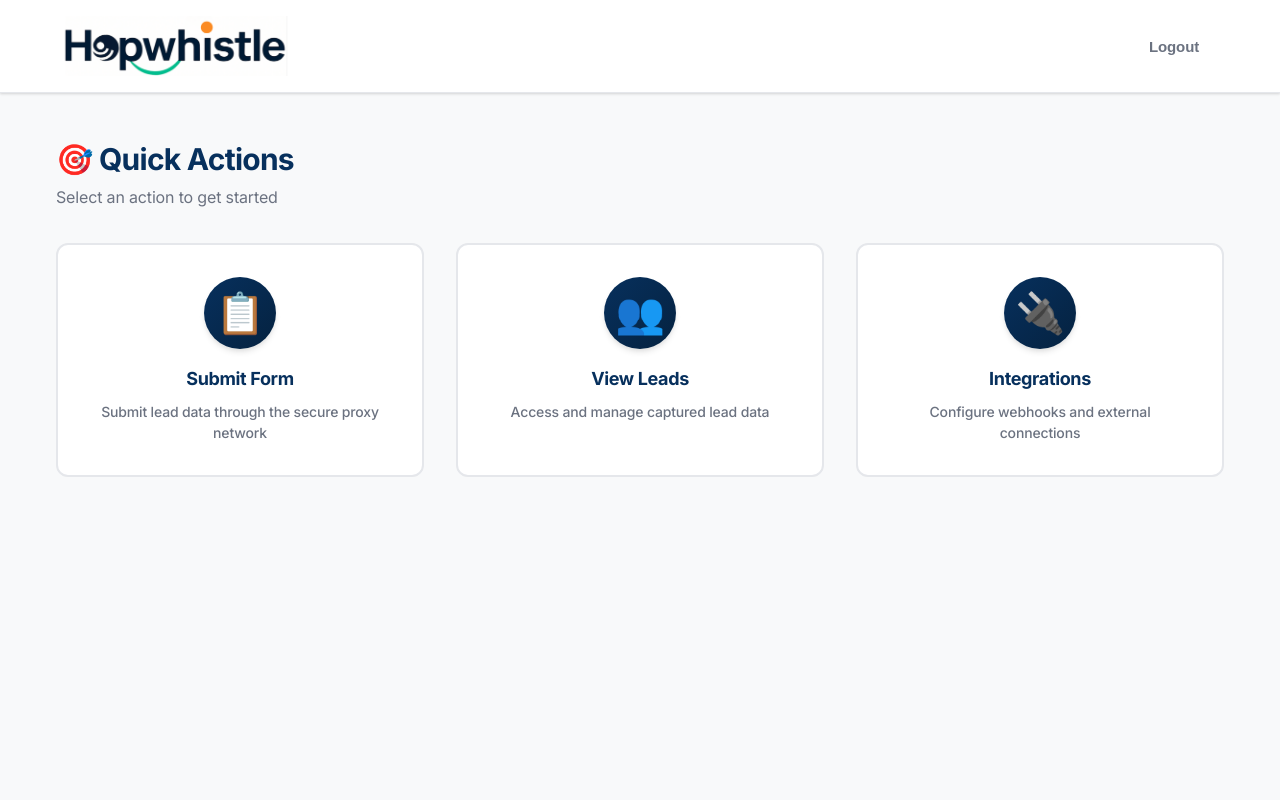
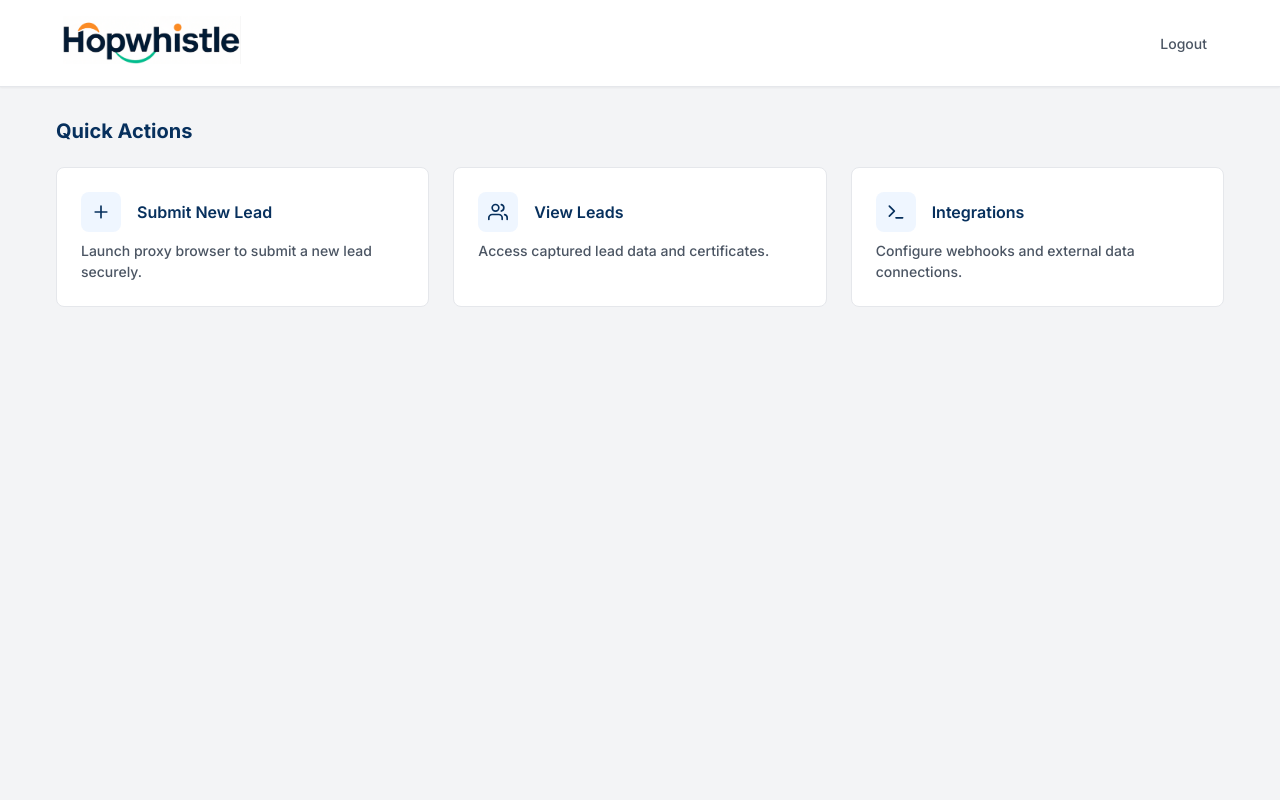
Before and after one commit to bbarnes4318/medicare-arron, a Flask app: page /dashboard in a window 1280 px wide. Run offline with Flask 3, Linux system fonts and the light colour scheme; the visitor is signed in with stand-in values (Sample User, id 1); some libraries are stand-ins or nearby versions.

Commit message:
Redesign UI: New color scheme, professional dashboard, compact leads view, and clean integrations page

```diff
--- a/static/css/modern.css
+++ b/static/css/modern.css
@@ -1,146 +1,74 @@
-/* Hopwhistle Design System - Premium SaaS UI */
+/* Hopwhistle Design System - Professional SaaS UI */
 @import url("https://fonts.googleapis.com/css2?family=Inter:wght@300;400;500;600;700&display=swap");
 
 :root {
-  /* Hopwhistle Brand Colors - From Logo */
-  --primary-orange: #FF6B35; /* Primary Brand Orange */
-  --primary-orange-dark: #E55A2B; /* Darker Orange for hover */
-  --primary-blue: #07305d; /* Primary Brand Blue from logo */
-  --primary-blue-dark: #052240; /* Darker Blue for hover */
-  --accent-teal: #00A8A8; /* Accent Teal/Turquoise */
-  --accent-teal-dark: #008F8F; /* Darker Teal for hover */
+  /* Brand Colors */
+  --primary-navy: #07305d;      /* Brand Base - Headers, Nav */
+  --primary-orange: #fb8b24;    /* Action - Buttons, Links */
+  --primary-orange-dark: #e07a1e;
+  --accent-teal: #1fc092;       /* Success, Highlights */
 
-  /* Background Colors */
-  --bg-white: #FFFFFF; /* Main background */
-  --bg-page: #F8F9FA; /* Page background */
+  /* Neutral Colors */
+  --bg-white: #FFFFFF;
+  --bg-page: #F3F4F6;           /* Slightly darker grey for better contrast */
+  --text-primary: #111827;      /* Nearly black */
+  --text-secondary: #4B5563;    /* Dark grey */
+  --text-muted: #9CA3AF;
+  --border-color: #E5E7EB;
 
-  /* UI Component Colors */
-  --border: #E5E7EB; /* Borders and dividers */
-  --border-light: #F0F1F3; /* Lighter borders */
-  --border-focus: #FF6B35; /* Focus state - orange */
+  /* Spacing */
+  --spacing-xs: 0.25rem;
+  --spacing-sm: 0.5rem;
+  --spacing-md: 1rem;
+  --spacing-lg: 1.5rem;
+  --spacing-xl: 2rem;
 
-  /* Text Colors */
-  --text-primary: #1F2937; /* Body text */
-  --text-secondary: #6B7280; /* Muted/secondary text */
-  --text-disabled: #9CA3AF; /* Disabled state */
-  --text-white: #FFFFFF; /* White text */
-
-  /* System State Colors */
-  --success: #10B981;
-  --success-bg: #ECFDF5;
-  --success-border: #A7F3D0;
-
-  --warning: #F59E0B;
-  --warning-bg: #FEF3C7;
-  --warning-border: #FCD34D;
-
-  --error: #EF4444;
-  --error-bg: #FEE2E2;
-  --error-border: #FECACA;
-
-  --info: #3B82F6;
-  --info-bg: #DBEAFE;
-  --info-border: #BFDBFE;
-
-  /* Spacing Scale - Professional Rhythm */
-  --spacing-xs: 0.25rem; /* 4px */
-  --spacing-sm: 0.5rem; /* 8px */
-  --spacing-md: 1rem; /* 16px */
-  --spacing-lg: 1.5rem; /* 24px */
-  --spacing-xl: 2rem; /* 32px */
-  --spacing-2xl: 2.5rem; /* 40px */
-  --spacing-3xl: 3rem; /* 48px */
-  --spacing-4xl: 4rem; /* 64px */
-
-  /* Shadows - Depth and Elevation */
-  --shadow-xs: 0 1px 2px 0 rgba(0, 0, 0, 0.05);
-  --shadow-sm: 0 1px 3px 0 rgba(0, 0, 0, 0.1), 0 1px 2px 0 rgba(0, 0, 0, 0.06);
+  /* Shadows */
+  --shadow-sm: 0 1px 2px 0 rgba(0, 0, 0, 0.05);
   --shadow-md: 0 4px 6px -1px rgba(0, 0, 0, 0.1), 0 2px 4px -1px rgba(0, 0, 0, 0.06);
   --shadow-lg: 0 10px 15px -3px rgba(0, 0, 0, 0.1), 0 4px 6px -2px rgba(0, 0, 0, 0.05);
-  --shadow-xl: 0 20px 25px -5px rgba(0, 0, 0, 0.1), 0 10px 10px -5px rgba(0, 0, 0, 0.04);
 
-  /* Border Radius - Modern and Refined */
-  --radius-sm: 0.375rem; /* 6px */
-  --radius-md: 0.5rem; /* 8px */
-  --radius-lg: 0.75rem; /* 12px */
-  --radius-xl: 1rem; /* 16px */
-  --radius-2xl: 1.5rem; /* 24px */
-
-  /* Typography Scale */
-  --font-family: 'Inter', 'SF Pro', 'Avenir', 'Roboto', 'Segoe UI', sans-serif;
+  /* Radius */
+  --radius-sm: 0.375rem;
+  --radius-md: 0.5rem;
+  --radius-lg: 0.75rem;
 }
 
 /* Reset & Base */
-* {
-  margin: 0;
-  padding: 0;
-  box-sizing: border-box;
-}
+* { margin: 0; padding: 0; box-sizing: border-box; }
 
 body {
-  font-family: var(--font-family);
+  font-family: 'Inter', sans-serif;
   background-color: var(--bg-page);
   color: var(--text-primary);
-  line-height: 1.6;
-  letter-spacing: -0.01em;
+  line-height: 1.5;
   -webkit-font-smoothing: antialiased;
-  -moz-osx-font-smoothing: grayscale;
-  min-height: 100vh;
-  display: flex;
-  flex-direction: column;
 }
 
 /* Typography */
-h1,
-h2,
-h3,
-h4,
-h5,
-h6 {
-  color: var(--primary-blue);
+h1, h2, h3, h4 {
+  color: var(--primary-navy);
   font-weight: 700;
   line-height: 1.2;
-  letter-spacing: -0.02em;
   margin-bottom: var(--spacing-sm);
 }
 
-h1 {
-  font-size: 2.25rem;
-  letter-spacing: -0.03em;
-}
-h2 {
-  font-size: 1.875rem;
-  letter-spacing: -0.025em;
-}
-h3 {
-  font-size: 1.5rem;
-  letter-spacing: -0.02em;
-}
-h4 {
-  font-size: 1.25rem;
-  letter-spacing: -0.015em;
-}
+h1 { font-size: 1.875rem; }
+h2 { font-size: 1.5rem; }
+h3 { font-size: 1.25rem; }
 
-p {
-  margin-bottom: var(--spacing-md);
-  color: var(--text-secondary);
-  line-height: 1.6;
-}
+p { margin-bottom: var(--spacing-md); color: var(--text-secondary); }
 
 a {
   color: var(--primary-orange);
   text-decoration: none;
-  transition: color 0.2s ease;
   font-weight: 500;
+  transition: color 0.2s;
 }
-
-a:hover {
-  color: var(--primary-orange-dark);
-}
+a:hover { color: var(--primary-orange-dark); }
 
 /* Layout */
 .container {
-  width: 100%;
   max-width: 1200px;
   margin: 0 auto;
   padding: 0 var(--spacing-md);
@@ -149,11 +77,9 @@ a:hover {
 /* Header */
 .app-header {
   background-color: var(--bg-white);
-  border-bottom: 1px solid var(--border);
+  border-bottom: 1px solid var(--border-color);
   padding: var(--spacing-md) 0;
-  position: sticky;
-  top: 0;
-  z-index: 50;
+  margin-bottom: var(--spacing-lg);
   box-shadow: var(--shadow-sm);
 }
 
@@ -161,35 +87,11 @@ a:hover {
   display: flex;
   justify-content: space-between;
   align-items: center;
-  gap: var(--spacing-lg);
-}
-
-.logo-container {
-  display: flex;
-  align-items: center;
-  gap: var(--spacing-md);
 }
 
 .logo {
-  height: 60px;
+  height: 48px; /* Standard SaaS logo size */
   width: auto;
-  object-fit: contain;
-}
-
-.header-nav {
-  display: flex;
-  align-items: center;
-  gap: var(--spacing-lg);
-}
-
-.header-nav a {
-  color: var(--text-primary);
-  font-weight: 500;
-  transition: color 0.2s ease;
-}
-
-.header-nav a:hover {
-  color: var(--primary-orange);
 }
 
 /* Buttons */
@@ -197,106 +99,95 @@ a:hover {
   display: inline-flex;
   align-items: center;
   justify-content: center;
-  padding: 0.625rem 1.5rem;
-  font-weight: 600;
-  font-size: 0.9375rem;
+  padding: 0.5rem 1rem;
+  font-weight: 500;
+  font-size: 0.875rem;
   border-radius: var(--radius-md);
-  transition: all 0.2s ease;
+  transition: all 0.2s;
   cursor: pointer;
   border: 1px solid transparent;
   gap: 0.5rem;
-  letter-spacing: -0.01em;
 }
 
 .btn-primary {
   background-color: var(--primary-orange);
-  color: var(--text-white);
-  box-shadow: var(--shadow-sm);
+  color: white;
   border-color: var(--primary-orange);
 }
-
 .btn-primary:hover {
   background-color: var(--primary-orange-dark);
   border-color: var(--primary-orange-dark);
-  transform: translateY(-1px);
-  box-shadow: var(--shadow-md);
 }
 
 .btn-secondary {
-  background-color: var(--bg-white);
-  color: var(--primary-navy);
-  border-color: var(--border);
-  box-shadow: var(--shadow-xs);
+  background-color: white;
+  color: var(--text-secondary);
+  border-color: var(--border-color);
 }
-
 .btn-secondary:hover {
-  background-color: var(--bg-page);
-  border-color: var(--primary-navy);
-  transform: translateY(-1px);
+  background-color: #F9FAFB;
+  border-color: #D1D5DB;
 }
 
 .btn-ghost {
   background-color: transparent;
   color: var(--text-secondary);
-  border-color: transparent;
+}
+.btn-ghost:hover {
+  color: var(--primary-navy);
+  background-color: rgba(0,0,0,0.05);
 }
 
-.btn-ghost:hover {
-  color: var(--primary-orange);
-  background-color: rgba(255, 255, 255, 0.1);
+/* Cards */
+.card, .professional-card {
+  background: var(--bg-white);
+  border: 1px solid var(--border-color);
+  border-radius: var(--radius-md);
+  padding: var(--spacing-lg);
+  box-shadow: var(--shadow-sm);
+  transition: box-shadow 0.2s;
 }
 
-.btn:disabled {
-  opacity: 0.5;
-  cursor: not-allowed;
-  transform: none;
-  box-shadow: none;
+.professional-card:hover {
+  box-shadow: var(--shadow-md);
+  border-color: #D1D5DB;
 }
 
 /* Forms */
 .form-card {
-  background-color: var(--bg-white);
-  border-radius: var(--radius-xl);
-  box-shadow: var(--shadow-lg);
-  padding: var(--spacing-2xl);
-  max-width: 600px;
-  margin: var(--spacing-xl) auto;
-  border: 1px solid var(--border-light);
+  max-width: 500px;
+  margin: 0 auto;
+  background: white;
+  padding: var(--spacing-xl);
+  border-radius: var(--radius-lg);
+  box-shadow: var(--shadow-md);
+  border: 1px solid var(--border-color);
 }
 
-.form-group {
-  margin-bottom: var(--spacing-lg);
-}
+.form-group { margin-bottom: var(--spacing-md); }
 
 .form-label {
   display: block;
   font-size: 0.875rem;
   font-weight: 600;
-  color: var(--text-primary);
-  margin-bottom: 0.5rem;
-  letter-spacing: -0.01em;
+  color: var(--primary-navy);
+  margin-bottom: 0.375rem;
 }
 
-.form-input {
+.form-input, .form-control {
   width: 100%;
-  padding: 0.75rem 1rem;
-  border: 2px solid var(--border);
+  padding: 0.625rem 0.875rem;
+  border: 1px solid var(--border-color);
   border-radius: var(--radius-md);
-  font-family: inherit;
-  font-size: 0.9375rem;
+  font-size: 0.875rem;
   color: var(--text-primary);
-  background-color: var(--bg-white);
-  transition: all 0.2s ease;
+  transition: border-color 0.2s, box-shadow 0.2s;
 }
 
-.form-input:focus {
+.form-input:focus, .form-control:focus {
   outline: none;
-  border-color: var(--border-focus);
-  box-shadow: 0 0 0 3px rgba(14, 47, 90, 0.1);
-}
-
-.form-input::placeholder {
-  color: var(--text-disabled);
+  border-color: var(--primary-orange);
+  box-shadow: 0 0 0 3px rgba(251, 139, 36, 0.15);
 }
 
 .form-row {
@@ -305,74 +196,55 @@ a:hover {
   gap: var(--spacing-md);
 }
 
-.checkbox-wrapper {
-  display: flex;
-  align-items: flex-start;
-  gap: var(--spacing-sm);
-  cursor: pointer;
-}
-
-.checkbox-wrapper input[type="checkbox"] {
-  margin-top: 0.25rem;
-  width: 1rem;
-  height: 1rem;
-  accent-color: var(--primary);
-}
-
-.checkbox-text {
-  font-size: 0.8125rem;
-  color: var(--text-muted);
-  line-height: 1.4;
-}
-
-/* Dashboard Cards */
+/* Dashboard Grid */
 .dashboard-grid {
   display: grid;
-  grid-template-columns: repeat(auto-fit, minmax(280px, 1fr));
-  gap: var(--spacing-xl);
-  margin-top: var(--spacing-xl);
+  grid-template-columns: repeat(auto-fit, minmax(300px, 1fr));
+  gap: var(--spacing-lg);
+  margin-top: var(--spacing-lg);
 }
 
 .action-card {
-  background-color: var(--bg-white);
-  border-radius: var(--radius-lg);
-  padding: var(--spacing-xl);
-  border: 2px solid var(--border);
-  transition: all 0.3s ease;
   display: flex;
   flex-direction: column;
-  align-items: center;
-  text-align: center;
+  height: 100%;
   text-decoration: none;
-  color: var(--text-primary);
-  cursor: pointer;
+  color: inherit;
+  background: white;
+  border: 1px solid var(--border-color);
+  border-radius: var(--radius-md);
+  padding: var(--spacing-lg);
+  transition: all 0.2s;
 }
 
 .action-card:hover {
-  transform: translateY(-4px);
-  box-shadow: var(--shadow-lg);
+  transform: translateY(-2px);
+  box-shadow: var(--shadow-md);
   border-color: var(--primary-orange);
 }
 
-.action-icon {
-  font-size: 2.5rem;
-  margin-bottom: var(--spacing-md);
-  background: linear-gradient(135deg, var(--primary-blue), var(--primary-blue-dark));
-  width: 72px;
-  height: 72px;
+.action-header {
+  display: flex;
+  align-items: center;
+  gap: var(--spacing-md);
+  margin-bottom: var(--spacing-sm);
+}
+
+.action-icon-box {
+  width: 40px;
+  height: 40px;
+  border-radius: 8px;
+  background-color: #EFF6FF; /* Light blue bg */
+  color: var(--primary-navy);
   display: flex;
   align-items: center;
   justify-content: center;
-  border-radius: 50%;
-  box-shadow: var(--shadow-md);
 }
 
 .action-title {
-  font-size: 1.125rem;
-  font-weight: 700;
-  margin-bottom: 0.5rem;
-  color: var(--primary-blue);
-  letter-spacing: -0.02em;
+  font-weight: 600;
+  color: var(--primary-navy);
+  font-size: 1rem;
 }
 
 .action-desc {
--- a/templates/dashboard.html
+++ b/templates/dashboard.html
@@ -13,9 +13,9 @@
                 <img src="{{ url_for('static', filename='hopwhistle.png') }}" alt="Hopwhistle" class="logo">
             </div>
             <div class="header-nav">
-                <button class="btn btn-ghost" onclick="window.location.href='{{ url_for('logout') }}';">
+                <a href="{{ url_for('logout') }}" class="btn btn-ghost">
                   Logout
-                </button>
+                </a>
             </div>
         </div>
     </header>
@@ -31,27 +31,38 @@
       {% endif %}
       {% endwith %}
 
-      <div style="margin-top: 3rem;">
-        <h2>🎯 Quick Actions</h2>
-        <p>Select an action to get started</p>
+      <div style="margin-top: 2rem;">
+        <h3>Quick Actions</h3>
 
         <div class="dashboard-grid">
             <a href="{{ url_for('submit_form') }}" class="action-card">
-                <div class="action-icon">📋</div>
-                <div class="action-title">Submit Form</div>
-                <div class="action-desc">Submit lead data through the secure proxy network</div>
+                <div class="action-header">
+                    <div class="action-icon-box">
+                        <svg xmlns="http://www.w3.org/2000/svg" width="20" height="20" viewBox="0 0 24 24" fill="none" stroke="currentColor" stroke-width="2" stroke-linecap="round" stroke-linejoin="round"><path d="M12 5v14M5 12h14"/></svg>
+                    </div>
+                    <div class="action-title">Submit New Lead</div>
+                </div>
+                <div class="action-desc">Launch proxy browser to submit a new lead securely.</div>
             </a>
 
             <a href="{{ url_for('view_leads') }}" class="action-card">
-                <div class="action-icon">👥</div>
-                <div class="action-title">View Leads</div>
-                <div class="action-desc">Access and manage captured lead data</div>
+                <div class="action-header">
+                    <div class="action-icon-box">
+                        <svg xmlns="http://www.w3.org/2000/svg" width="20" height="20" viewBox="0 0 24 24" fill="none" stroke="currentColor" stroke-width="2" stroke-linecap="round" stroke-linejoin="round"><path d="M17 21v-2a4 4 0 0 0-4-4H5a4 4 0 0 0-4 4v2"></path><circle cx="9" cy="7" r="4"></circle><path d="M23 21v-2a4 4 0 0 0-3-3.87"></path><path d="M16 3.13a4 4 0 0 1 0 7.75"></path></svg>
+                    </div>
+                    <div class="action-title">View Leads</div>
+                </div>
+                <div class="action-desc">Access captured lead data and certificates.</div>
             </a>
 
             <a href="{{ url_for('integrations') }}" class="action-card">
-                <div class="action-icon">🔌</div>
-                <div class="action-title">Integrations</div>
-                <div class="action-desc">Configure webhooks and external connections</div>
+                <div class="action-header">
+                    <div class="action-icon-box">
+                        <svg xmlns="http://www.w3.org/2000/svg" width="20" height="20" viewBox="0 0 24 24" fill="none" stroke="currentColor" stroke-width="2" stroke-linecap="round" stroke-linejoin="round"><path d="M4 17l6-6-6-6M12 19h8"/></svg>
+                    </div>
+                    <div class="action-title">Integrations</div>
+                </div>
+                <div class="action-desc">Configure webhooks and external data connections.</div>
             </a>
         </div>
       </div>
```
Also changed, not shown: other parts of static/css/modern.css (+55 -99 lines), templates/integrations.html (+24 -28 lines), templates/leads.html (+12 -10 lines), templates/submit_form.html (+4 -9 lines), static/hopwhistle.png.
